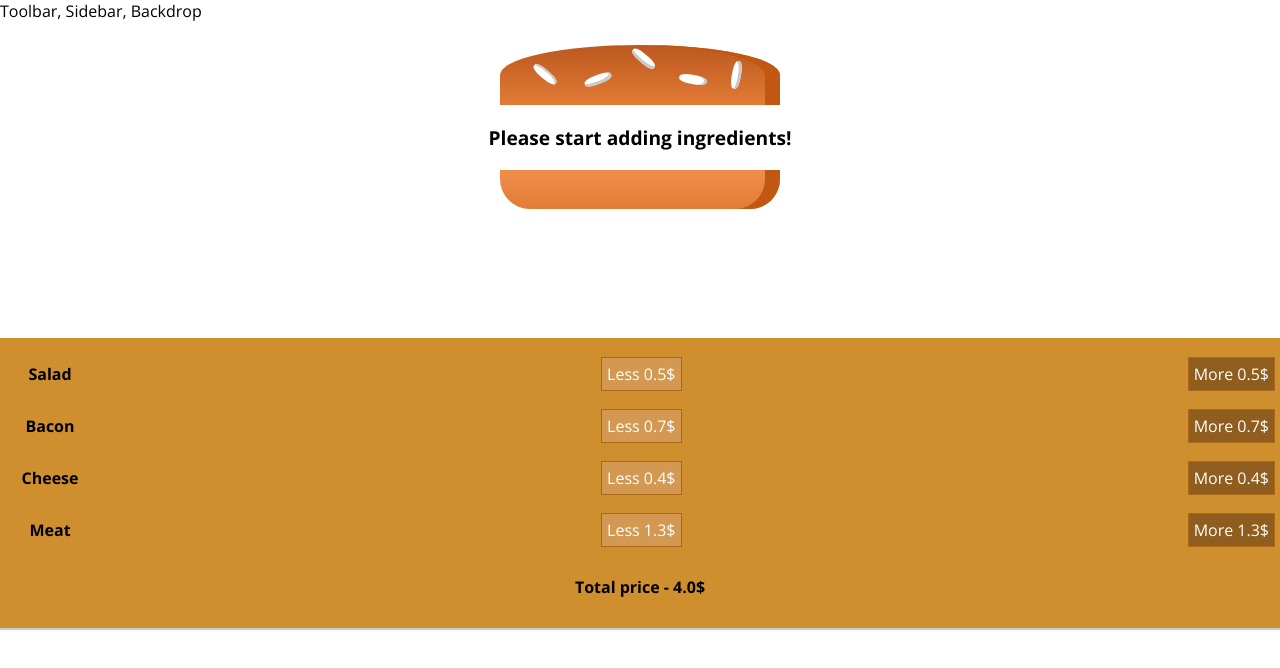
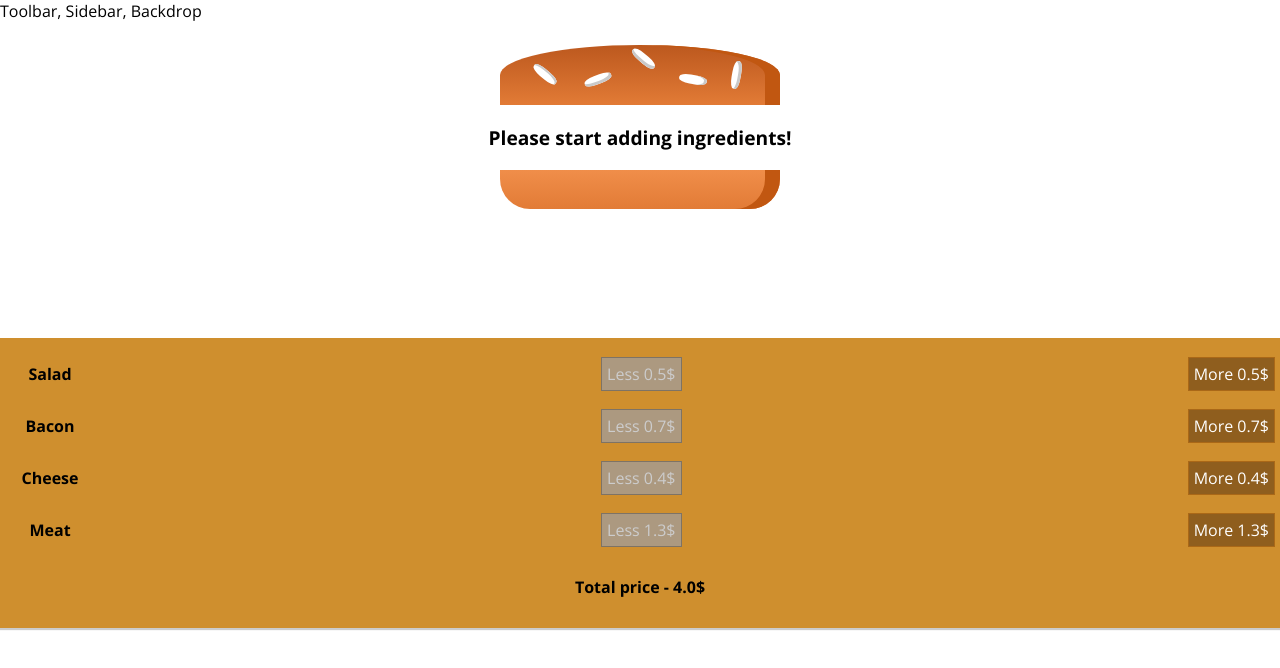
Before and after one commit to DavydovDenys/Burger_App, a React (Create React App) app: page / in a window 1280 px wide. Shown: the top 668 px of the page. Built offline with nearby package versions, Linux system fonts and the light colour scheme.

Commit message:
disable the less button if nothing to remove

```diff
--- a/src/components/Burger/BuildControls/BuildControl/BuildControl.jsx
+++ b/src/components/Burger/BuildControls/BuildControl/BuildControl.jsx
@@ -6,8 +6,15 @@ const BuildControl = (props) => {
   return (
     <div className={classes.BuildControl}>
       <div className={classes.Label}>{props.label}</div>
-      <button className={classes.Less} onClick={props.removed}>Less {props.price}$</button>
-      <button className={classes.More} onClick={props.added}>More {props.price}$</button>
+      <button
+        className={classes.Less}
+        onClick={props.removed}
+        disabled={props.disabled}>Less {props.price}$
+      </button>
+      <button
+        className={classes.More}
+        onClick={props.added}>More {props.price}$
+      </button>
     </div>
   );
 }
--- a/src/components/Burger/BuildControls/BuildControls.js
+++ b/src/components/Burger/BuildControls/BuildControls.js
@@ -21,7 +21,8 @@ const BuildControls = (props) => {
           key={ctr.label}
           price={ctr.price}
           added={() => props.ingredientAdded(ctr.type)}
-          removed={() => props.removeIngredientHandler(ctr.type)}/>
+          removed={() => props.removeIngredientHandler(ctr.type)}
+          disabled={props.disabled[ctr.type]}/>
       ))}
       {/*выводим цену за товар*/}
       {/*<div className={classes.TotalPrice}>Total price - {Math.floor(props.totalPrice * 100) / 100}$</div>*/}
--- a/src/containers/BurgerBuilder/BurgerBuilder.js
+++ b/src/containers/BurgerBuilder/BurgerBuilder.js
@@ -59,18 +59,20 @@ class BurgerBuilder extends Component {
     }
   }
 
-  componentDidUpdate(prevProps, prevState, snapshot) {
-    console.log(this.state.totalPrice);
-  }
 
   render() {
+    const disabled = {...this.state.ingredients}
+    for (let key in disabled) {
+      disabled[key] = disabled[key] <= 0;
+    }
     return (
       <Auxiliary>
         <Burger ingredients={this.state.ingredients}/>
         <BuildControls
           removeIngredientHandler={this.removeIngredientHandler}
           ingredientAdded={this.addIngredientHandler}
-          totalPrice={this.state.totalPrice}/>
+          totalPrice={this.state.totalPrice}
+          disabled={disabled}/>
       </Auxiliary>
 
     );
```
